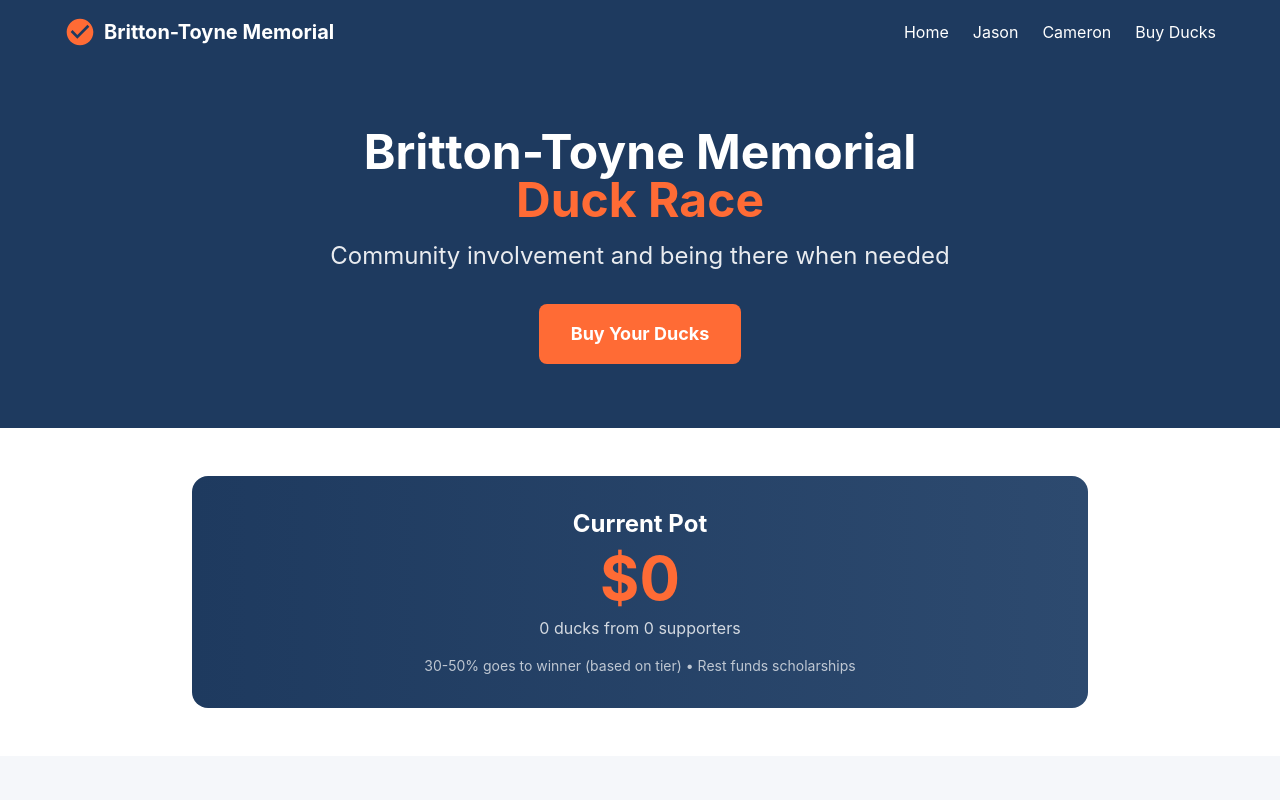
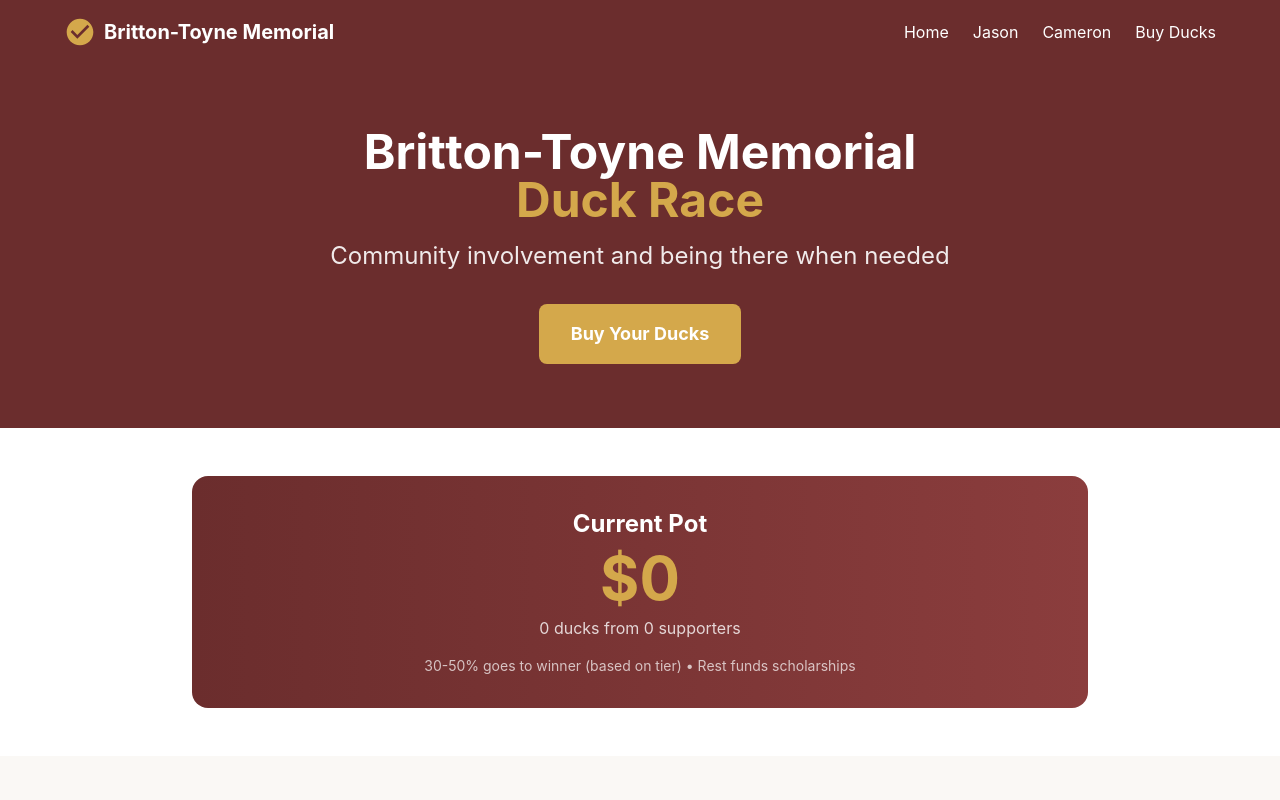
Before and after one commit to mcconnellentllc-cloud/Duck-Race, a Next.js app: page / in a window 1280 px wide. Shown: the top 800 px of the page. Built offline with nearby package versions, Linux system fonts and the light colour scheme; no server answers; the database is empty.

Commit message:
Change colors to maroon and gold theme

```diff
--- a/app/globals.css
+++ b/app/globals.css
@@ -1,16 +1,16 @@
 @import "tailwindcss";
 
 :root {
-  --background: #f5f7fa;
-  --foreground: #1a2744;
-  --primary: #1e3a5f;
-  --primary-light: #2d4a6f;
-  --secondary: #ff6b35;
-  --secondary-light: #ff8c5a;
-  --accent: #ff6b35;
-  --muted: #6b7280;
+  --background: #faf8f5;
+  --foreground: #2d1f1f;
+  --primary: #6b2d2d;
+  --primary-light: #8b3d3d;
+  --secondary: #d4a84b;
+  --secondary-light: #e4b85b;
+  --accent: #d4a84b;
+  --muted: #6b6b6b;
   --card-bg: #ffffff;
-  --border: #e2e8f0;
+  --border: #e8e0d8;
 }
 
 @theme inline {
```
